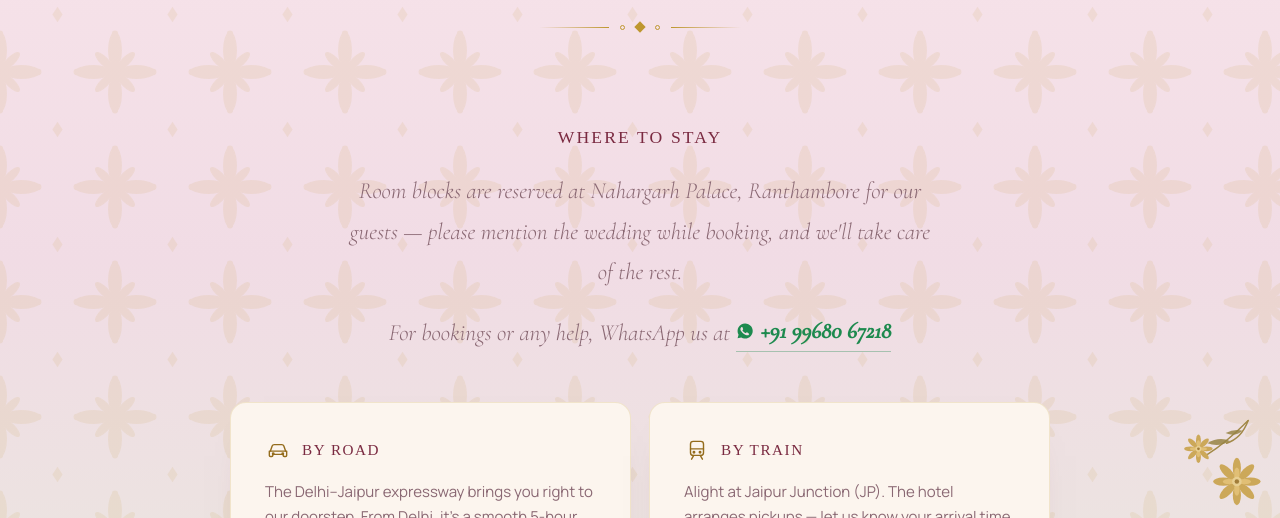
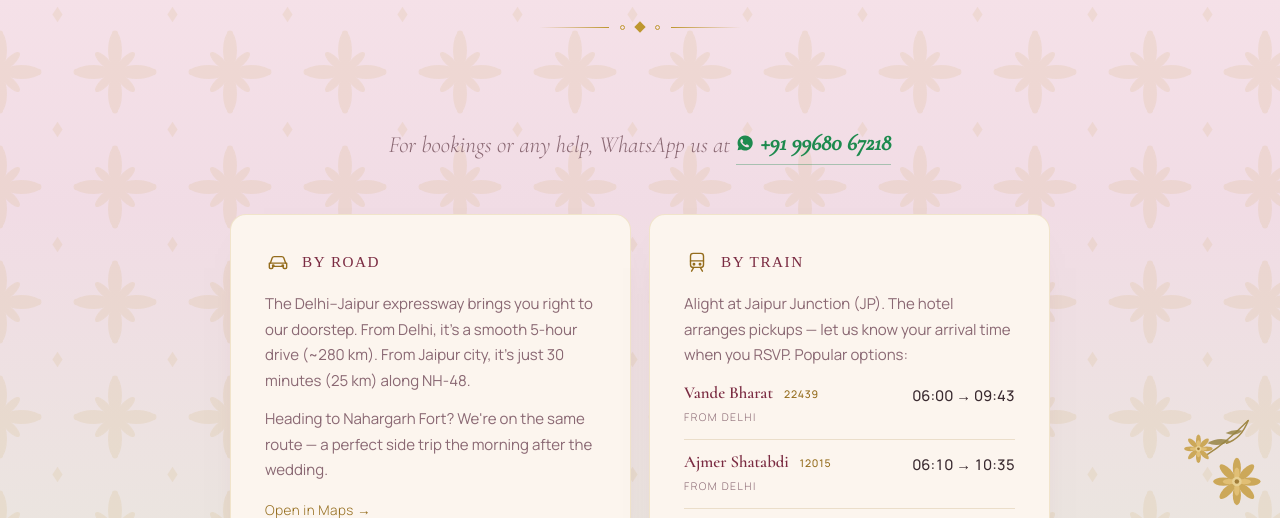
Before and after one commit to Codnelle/Ranthambore, a plain HTML site: page events/stay.html in a window 1280 px wide. Shown: the part 273-791 px from the top of the page. Drawn offline with Linux system fonts and the light colour scheme; a web font is replaced by a local one.

Commit message:
fix stay text content

```diff
--- a/events/stay.html
+++ b/events/stay.html
@@ -26,8 +26,8 @@
     </div>
 
     <div class="about">
-      <h3>Where to stay</h3>
-      <p>Room blocks are reserved at Nahargarh Palace, Ranthambore for our guests — please mention the wedding while booking, and we'll take care of the rest.</p>
+      <!-- <h3>Where to stay</h3> -->
+      <!-- <p>Room blocks are reserved at Nahargarh Palace, Ranthambore for our guests — please mention the wedding while booking, and we'll take care of the rest.</p> -->
       <p class="stay-contact">For bookings or any help, WhatsApp us at <a href="https://wa.me/919968067218" target="_blank" rel="noopener"><svg viewBox="0 0 24 24" fill="currentColor" aria-hidden="true"><path d="M12 2a10 10 0 0 0-8.6 15l-1.3 4.8 4.9-1.3A10 10 0 1 0 12 2Zm5.8 14.2c-.2.7-1.4 1.3-2 1.4-.5.1-1.2.1-1.9-.1-.4-.1-1-.3-1.7-.6-3-1.3-4.9-4.3-5.1-4.5-.1-.2-1.2-1.5-1.2-2.9s.7-2 1-2.3c.2-.3.5-.4.7-.4h.5c.2 0 .4 0 .6.5l.8 1.9c.1.2.1.4 0 .5l-.3.5-.4.4c-.1.1-.3.3-.1.6.2.3.8 1.3 1.7 2.1 1.2 1 2.1 1.4 2.4 1.5.2.1.4.1.5-.1l.7-.8c.2-.2.3-.2.6-.1l1.8.9c.3.1.4.2.5.3.1.2.1.6-.1 1.3Z"/></svg>+91&nbsp;99680&nbsp;67218</a></p>
     </div>
 
```
Also changed, not shown: 1 other file.
